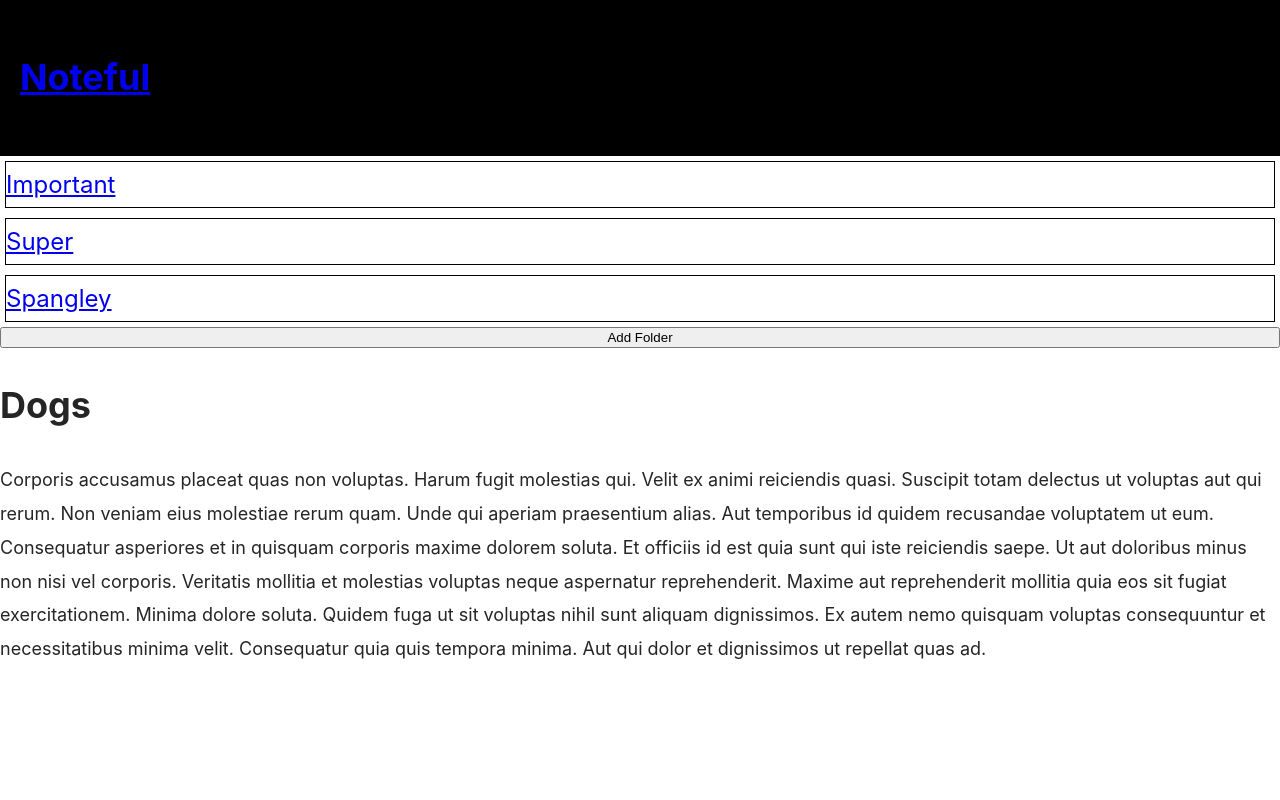
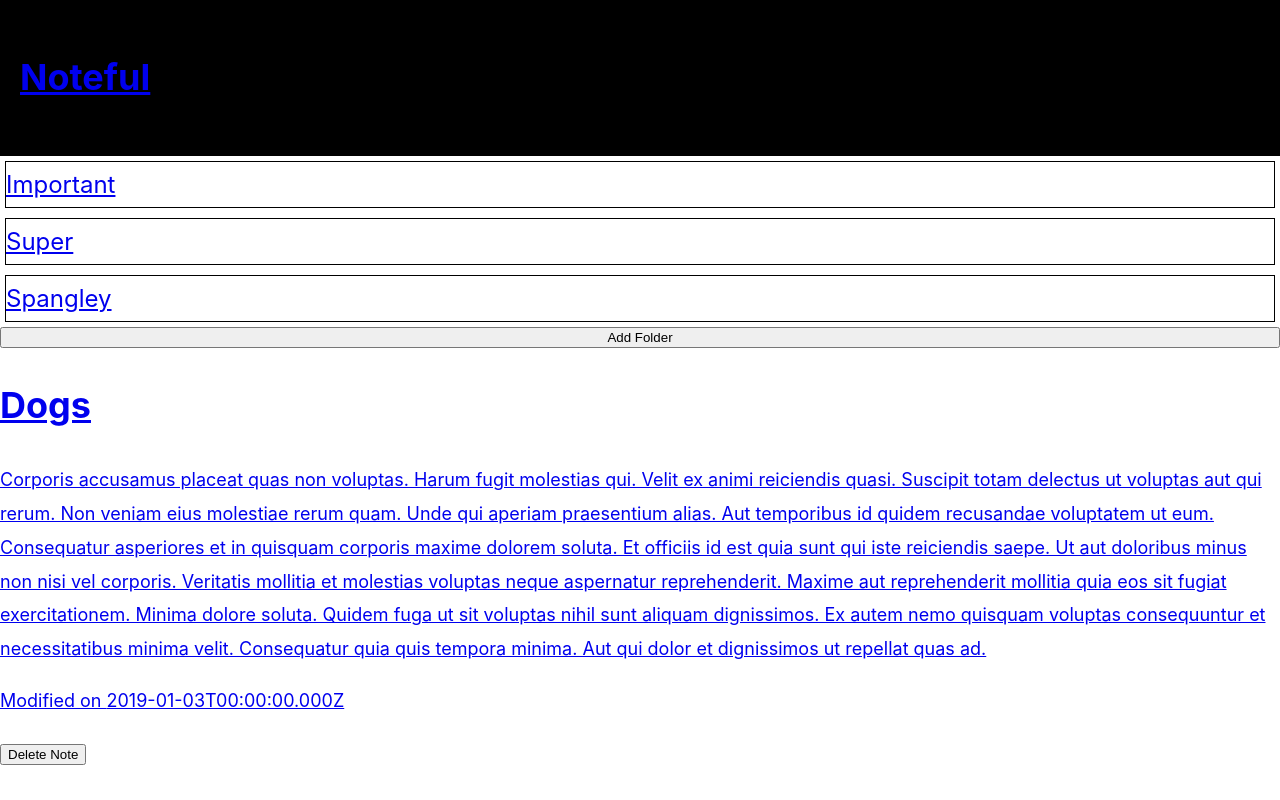
Before and after one commit to Lucho2027/noteful, a React (Create React App) app: page /note/cbc787a0-ffaf-11e8-8eb2-f2801f1b9fd1 in a window 1280 px wide. Built offline with nearby package versions, Linux system fonts and the light colour scheme.

Commit message:
"NotePage functioning"

```diff
--- a/src/Note/Note.js
+++ b/src/Note/Note.js
@@ -6,7 +6,8 @@ class Note extends Component {
     return (
       <div className="Note">
         <Link to={"/note/" + this.props.id} className="note-button">
-          {this.props.name}
+          <h1>{this.props.name}</h1>
+          <p>{this.props.content}</p>
 
           <p>Modified on {this.props.modified}</p>
           <button>Delete Note</button>
--- a/src/NoteList/NoteList.js
+++ b/src/NoteList/NoteList.js
@@ -10,6 +10,7 @@ class NoteList extends Component {
         item => item.folderId === this.props.folderId
       );
     }
+
     return (
       <div className="notes">
         {notes.map((name, id) => (
--- a/src/NotePage/NotePage.js
+++ b/src/NotePage/NotePage.js
@@ -1,20 +1,22 @@
 import React, { Component } from "react";
+import Note from "../Note/Note";
 
 class NotePage extends Component {
   render() {
     let note = this.props.store.notes;
     console.log(note);
-    if (note) {
-      note = this.props.store.notes.find(
-        item => item.notesId === this.props.notesId
+    if (this.props.noteId) {
+      note = this.props.store.notes.filter(
+        item => item.id === this.props.noteId
       );
-      console.log(note);
     }
+    console.log(note);
 
     return (
-      <div className="note-selected">
-        <h1>{note.name}</h1>
-        <p>{note.content}</p>
+      <div className="note-page">
+        {note.map((name, id) => (
+          <Note key={id} {...name} />
+        ))}
       </div>
     );
   }
```
Also changed, not shown: 1 other file (tests, documents, lock files or other folders).
